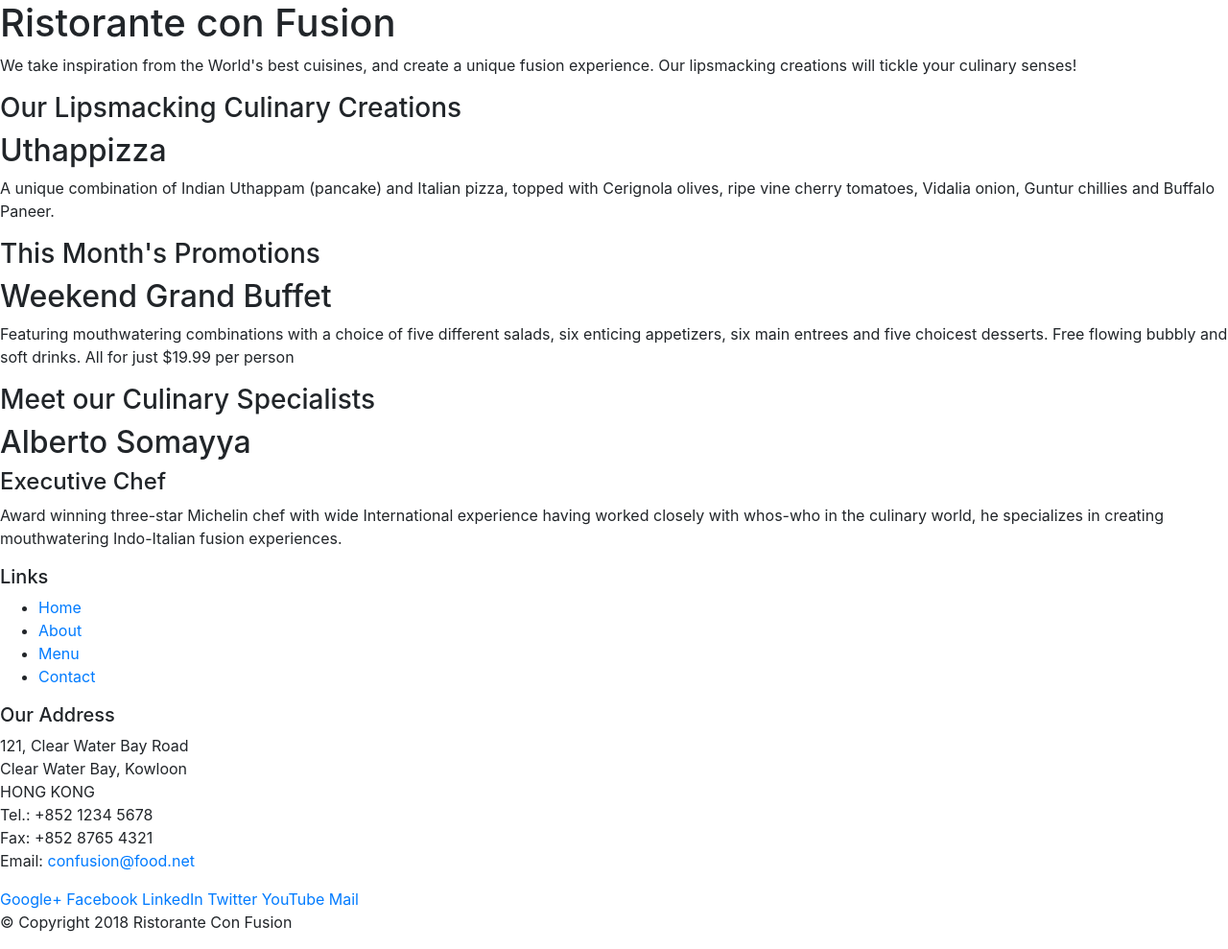
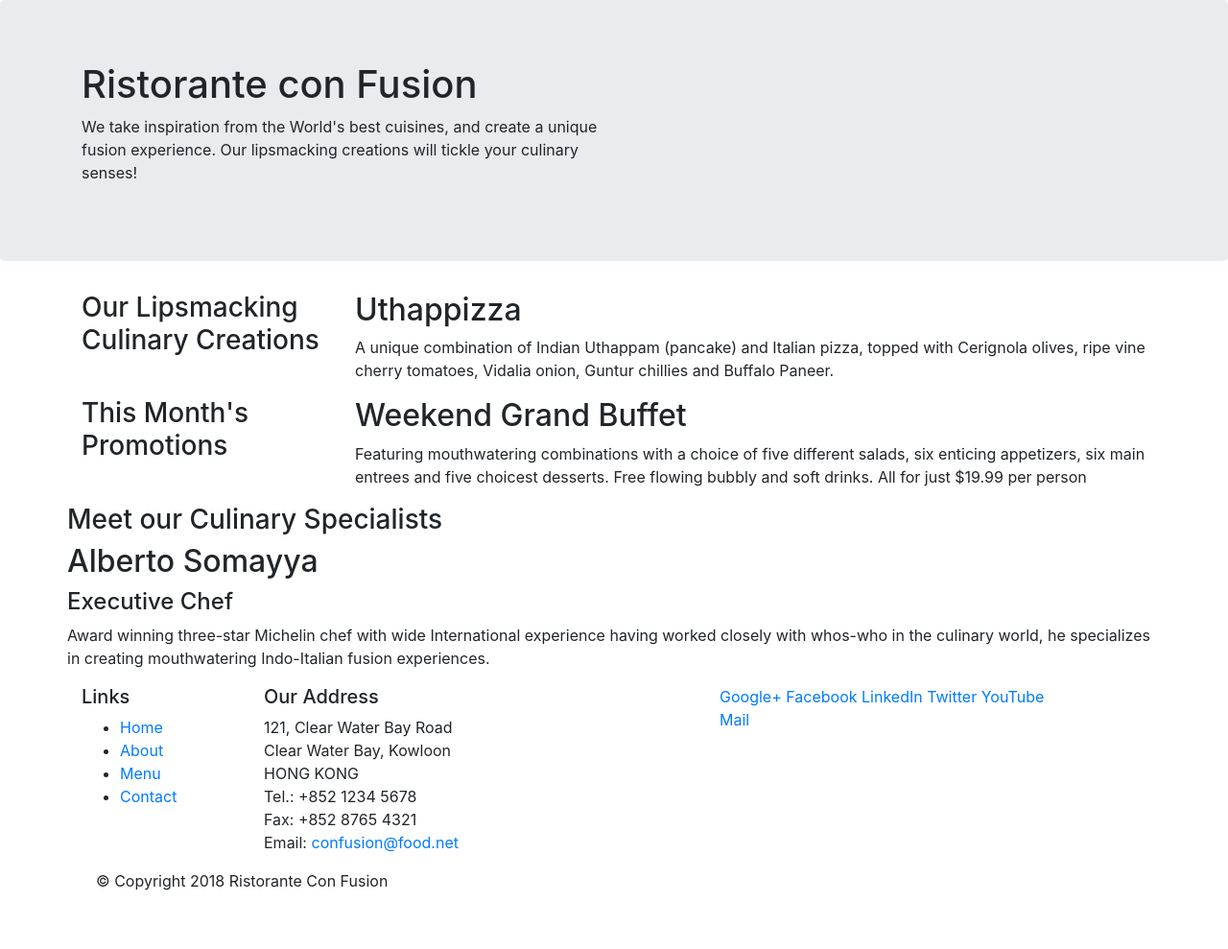
Before and after one commit to jayakrishnankp/bootstrap, a website: page index.html in a window 1280 px wide. Shown: the whole page at 96% size. After the commit the page ends 946 px from the top, so only its background shows below. Drawn offline with nearby package versions, Linux system fonts and the light colour scheme.

Commit message:
bootstrap start

```diff
--- a/index.html
+++ b/index.html
@@ -14,42 +14,42 @@
 
 <body>
 
-    <header>
-        <div>
-            <div>
-                <div>
+    <header class="jumbotron">
+        <div class="container">
+            <div class="row">
+                <div class="col-12 col-sm-6">
                     <h1>Ristorante con Fusion</h1>
                     <p>We take inspiration from the World's best cuisines, and create a unique fusion experience. Our lipsmacking creations will tickle your culinary senses!</p>
                 </div>
-                <div>
+                <div class="col-12 col-sm">
                 </div>
             </div>
         </div>
     </header>
 
-    <div>
-        <div>
-            <div>
+    <div class="container">
+        <div class="row">
+            <div class="col-12 col-sm-4 col-md-3">
                 <h3>Our Lipsmacking Culinary Creations</h3>
             </div>
-            <div>
+            <div class="col col-sm col-md">
                 <h2>Uthappizza</h2>
                 <p>A unique combination of Indian Uthappam (pancake) and Italian pizza, topped with Cerignola olives, ripe vine cherry tomatoes, Vidalia onion, Guntur chillies and Buffalo Paneer.</p>
             </div>
         </div>
 
 
-        <div>
-            <div>
+        <div class="row">
+            <div class="col-12 col-sm-4 col-md-3">
                 <h3>This Month's Promotions</h3>
             </div>
-            <div>
+            <div class="col col-sm col-md">
                 <h2>Weekend Grand Buffet</h2>
                 <p>Featuring mouthwatering combinations with a choice of five different salads, six enticing appetizers, six main entrees and five choicest desserts. Free flowing bubbly and soft drinks. All for just $19.99 per person </p>
             </div>
         </div>
 
-        <div>
+        <div class="row">
             <div>
                 <h3>Meet our Culinary Specialists</h3>
             </div>
@@ -62,9 +62,9 @@
     </div>
 
     <footer>
-        <div>
-            <div>
-                <div>
+        <div class="container">
+            <div class="row">
+                <div class="col-4 col-sm-2">
                     <h5>Links</h5>
                     <ul>
                         <li><a href="#">Home</a></li>
@@ -73,7 +73,7 @@
                         <li><a href="#">Contact</a></li>
                     </ul>
                 </div>
-                <div>
+                <div class="col-7 col-sm-5">
                     <h5>Our Address</h5>
                     <address>
 		              121, Clear Water Bay Road<br>
@@ -84,7 +84,7 @@
 		              Email: <a href="mailto:confusion@food.net">confusion@food.net</a>
 		           </address>
                 </div>
-                <div>
+                <div class="col-12 col-sm-4">
                     <div>
                         <a href="http://google.com/+">Google+</a>
                         <a href="http://www.facebook.com/profile.php?id=">Facebook</a>
@@ -96,7 +96,7 @@
                 </div>
            </div>
            <div>
-                <div>
+                <div class="col-auto">
                     <p>© Copyright 2018 Ristorante Con Fusion</p>
                 </div>
            </div>
```
